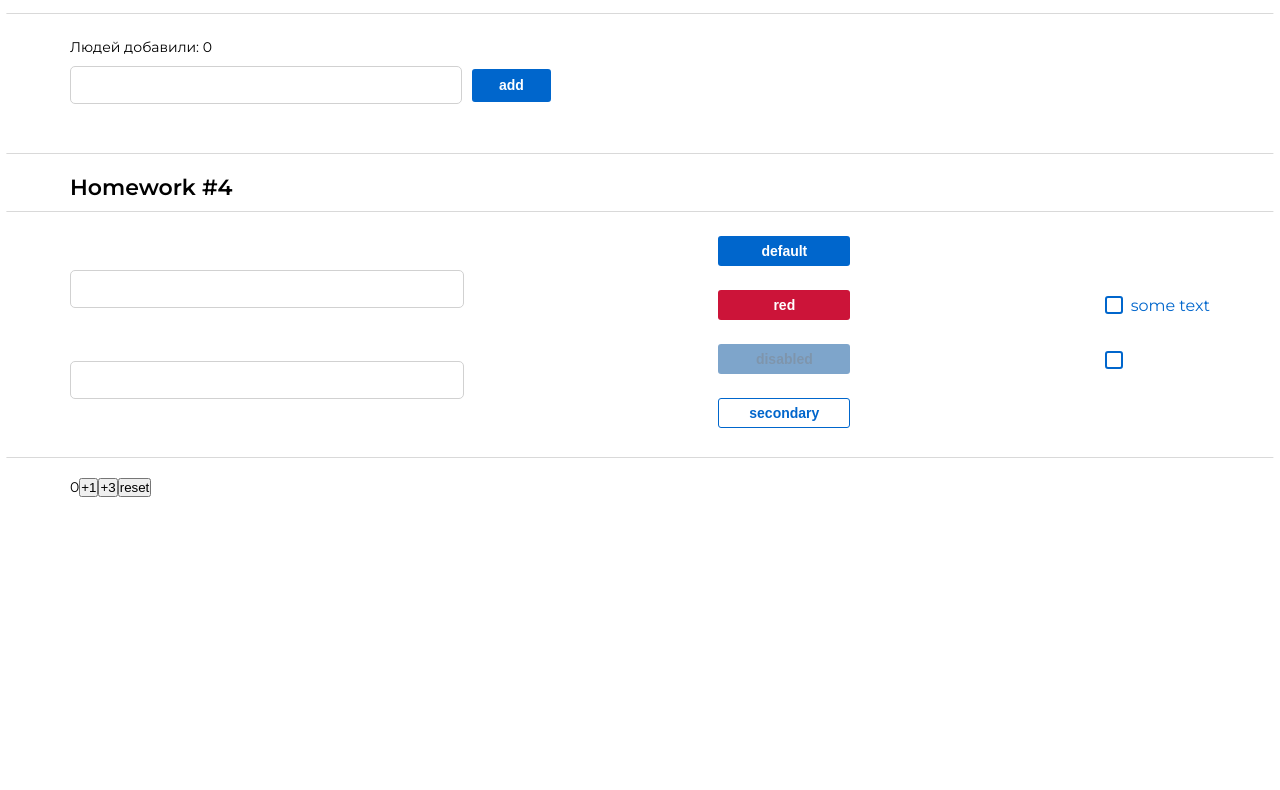
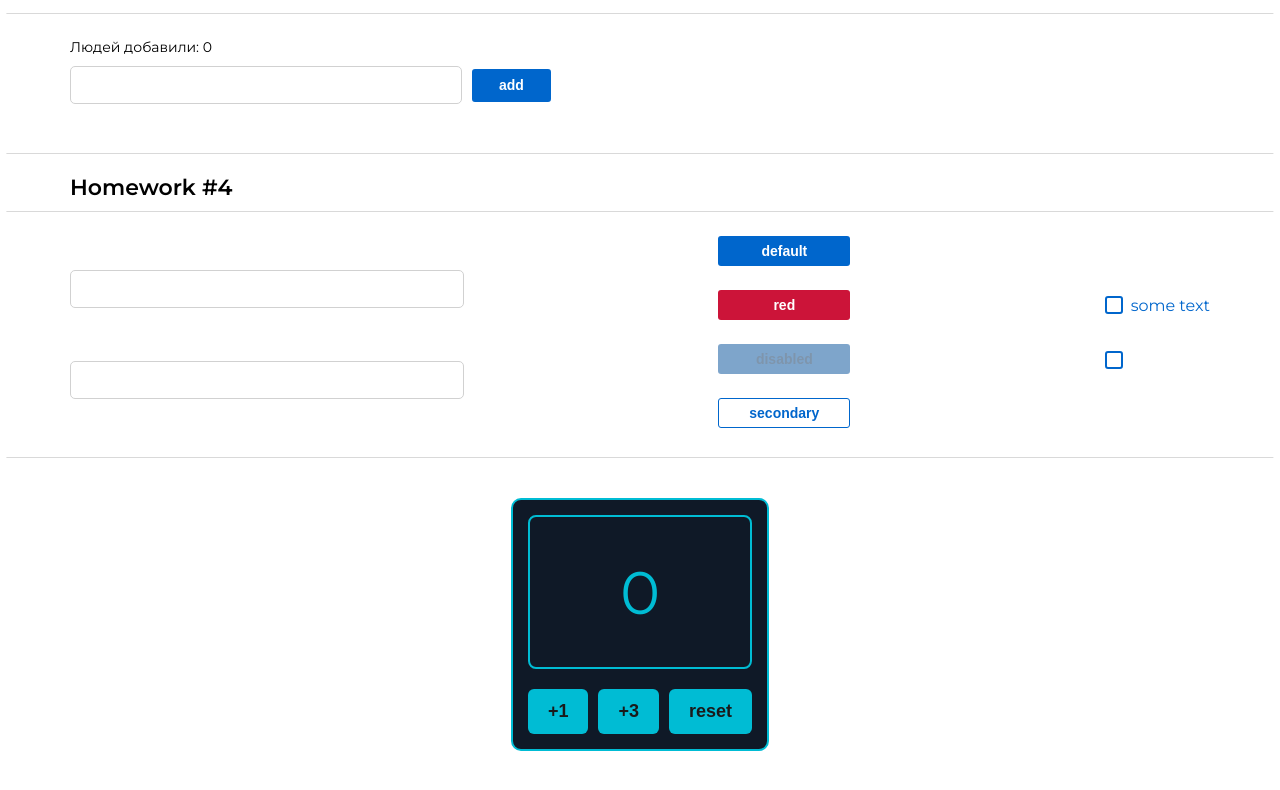
Before and after one commit to vlad615/ReactPractice, a React (Vite) app: page /#/pre-junior in a window 1280 px wide. Shown: the part 798-1588 px from the top of the page. Before the commit the page ends 1315 px from the top, so only its background shows below. Built offline with nearby package versions, Linux system fonts and the light colour scheme.

Commit message:
styles for counter

```diff
--- a/src/features/counter/ui/Counter/Counter.css
+++ /dev/null
@@ -1,3 +0,0 @@
-.counter-wrapper{
-
-}
--- /dev/null
+++ b/src/features/counter/ui/Counter/Counter.module.css
@@ -0,0 +1,50 @@
+.wrapper {
+    display: flex;
+    justify-content: center;
+    gap: 30px;
+    padding: 20px;
+}
+
+.counterWrapper {
+    border: 2px solid #00BCD4;
+    border-radius: 10px;
+    padding: 15px;
+    background-color: #0f1927;
+}
+
+.numberWrapper {
+    display: flex;
+    align-items: center;
+    justify-content: center;
+    border: 2px solid #00BCD4;
+    border-radius: 8px;
+    font-size: 60px;
+    color: #00BCD4;
+    margin-bottom: 20px;
+    min-height: 150px;
+    background-color: #0f1927;
+}
+
+.btnWrapper {
+    display: flex;
+    gap: 10px;
+}
+
+.btnWrapper button {
+    flex: 1;
+    padding: 12px 20px;
+    font-size: 18px;
+    font-weight: bold;
+    border-radius: 6px;
+    background-color: #00BCD4;
+    color: #1a1a1a;
+    transition: background-color 0.3s;
+}
+
+.btnWrapper button:hover {
+    background-color: #00ACC1;
+}
+
+.btnWrapper button:active {
+    background-color: #0097A7;
+}
--- a/src/features/counter/ui/Counter/Counter.tsx
+++ b/src/features/counter/ui/Counter/Counter.tsx
@@ -2,6 +2,7 @@ import { useAppSelector } from "@/commun/hooks/useAppSelector"
 import { selectCounter } from "../../model/counter-selector"
 import { useAppDispatch } from "@/commun/hooks/useAppDispatch"
 import { addToAC, resetCounterAC } from "../../model/counter-reducer"
+import s from './Counter.module.css'
 
 
 export const Counter = () => {
@@ -17,12 +18,19 @@ export const Counter = () => {
     return (
         <section>
             <div className="container">
-                <span>{counter}</span>
-                <button onClick={() => addValue(1)}>+1</button>
-                <button onClick={() => addValue(3)}>+3</button>
-                <button onClick={() => dispatch(resetCounterAC())}>reset</button>
+                <div className={s.wrapper}>
+                    <div className={s.counterWrapper}>
+                        <div className={s.numberWrapper}>
+                            {counter}
+                        </div>
+                        <div className={s.btnWrapper}>
+                            <button onClick={() => addValue(1)}>+1</button>
+                            <button onClick={() => addValue(3)}>+3</button>
+                            <button onClick={() => dispatch(resetCounterAC())}>reset</button>
+                        </div>
+                    </div>
+                </div>
             </div>
         </section>
-
     )
 }
--- a/src/index.css
+++ b/src/index.css
@@ -28,6 +28,10 @@ code {
     monospace;
 }
 
+button{
+  border: none;
+}
+
 button,
 a {
   cursor: pointer;
```
Also changed, not shown: src/app/store.ts (line endings or trailing spaces).
